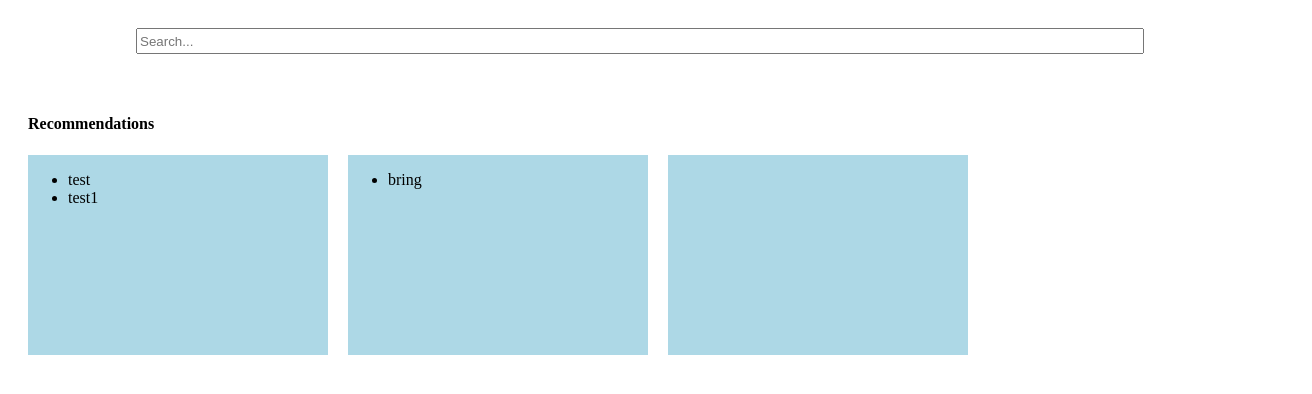
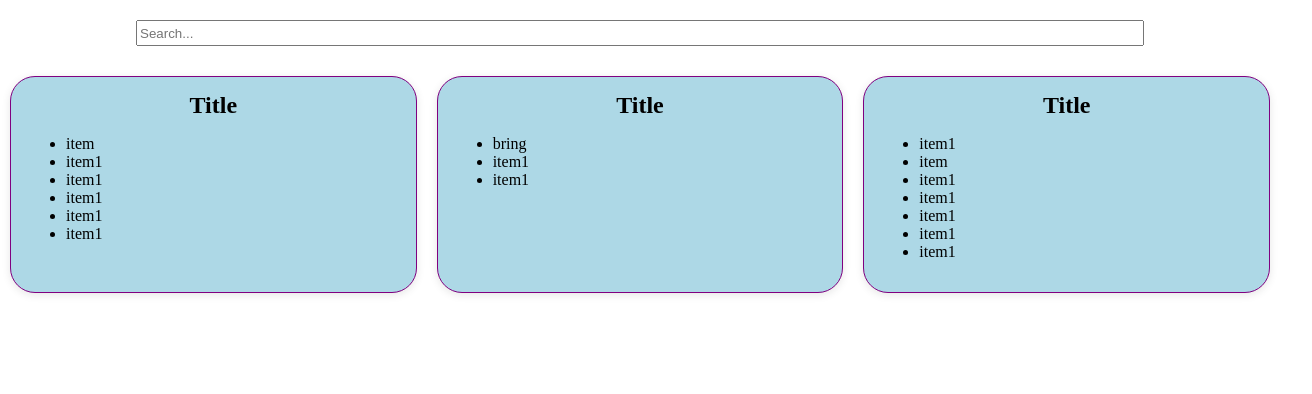
Before and after one commit to Klam5/KT-Project, a plain HTML site: page project.html in a window 1280 px wide. Shown: the whole page, 1312 px wide, since content can reach past the window. Drawn offline with Linux system fonts and the light colour scheme.

Commit message:
Add files via upload

```diff
--- a/project.html
+++ b/project.html
@@ -13,22 +13,37 @@
             <input type="text" placeholder="Search...">
         </header>
 
+
         <div class="container">
-            <h4>Recommendations</h4>
-            <div class="box1">
+            <div class="box">
+                <h2>Title</h2>
                 <ul>
-                    <li>test</li>
-                    <li>test1</li>
+                    <li>item</li>
+                    <li>item1</li>
+                    <li>item1</li>
+                    <li>item1</li>
+                    <li>item1</li>
+                    <li>item1</li>
                 </ul>
             </div>
-            <div class="box2">
+            <div class="box">
+                <h2>Title</h2>
                 <ul>
                     <li>bring</li>
+                    <li>item1</li>
+                    <li>item1</li>
                 </ul>
             </div>
-            <div class="box3">
+            <div class="box">
+                <h2>Title</h2>
                 <ul>
-
+                    <li>item1</li>
+                    <li>item</li>
+                    <li>item1</li>
+                    <li>item1</li>
+                    <li>item1</li>
+                    <li>item1</li>
+                    <li>item1</li>
                 </ul>
             </div>
         </div>
--- a/style.css
+++ b/style.css
@@ -1,3 +1,12 @@
+body {
+    margin: 0;
+    padding: 0;
+    justify-content: center;
+    align-items: center;
+    height: 100vh;
+    overflow-x: hidden;
+}
+
 #search-bar {
     text-align: center;
     padding: 20px;
@@ -12,38 +21,30 @@
 
 
 .container {
+    display: flex;
     justify-content: center;
-    padding: 20px;
+    gap: 20px;
+    padding: 10px;
     margin: 0 auto;
-    width: 100%;
-    height: 1000px;
+    width: auto;
 }
 
-.box1 {
-    float:left;
+.box {
+    border: 1px solid purple;
+    padding: 15px;
     background-color: lightblue;
-    width: 300px;
-    height: 200px;
-    display: inline-block;
-    margin-right: 20px;
-}
-.box2 {
-    float:left;
-    background-color: lightblue;
-    width: 300px;
-    height: 200px;
-    display: inline-block;
-    margin-right: 20px;
-}
-.box3 {
-    float:left;
-    background-color: lightblue;
-    width: 300px;
-    height: 200px;
-    display: inline-block;
-    margin-right: 20px;
+    width: 30%;
+    box-shadow: 0 2px 8px rgba(0,0,0,0.1);
+    border-radius: 25px;
+    height: auto;
+    flex-grow: 1;
 }
 
+h2 {
+    text-align: center;
+    margin: 0 0 15px 0; /* Adds space between the heading and the list */
+    font-size: 1.5em;
+}
 
 /*
 ul.activities{
```
